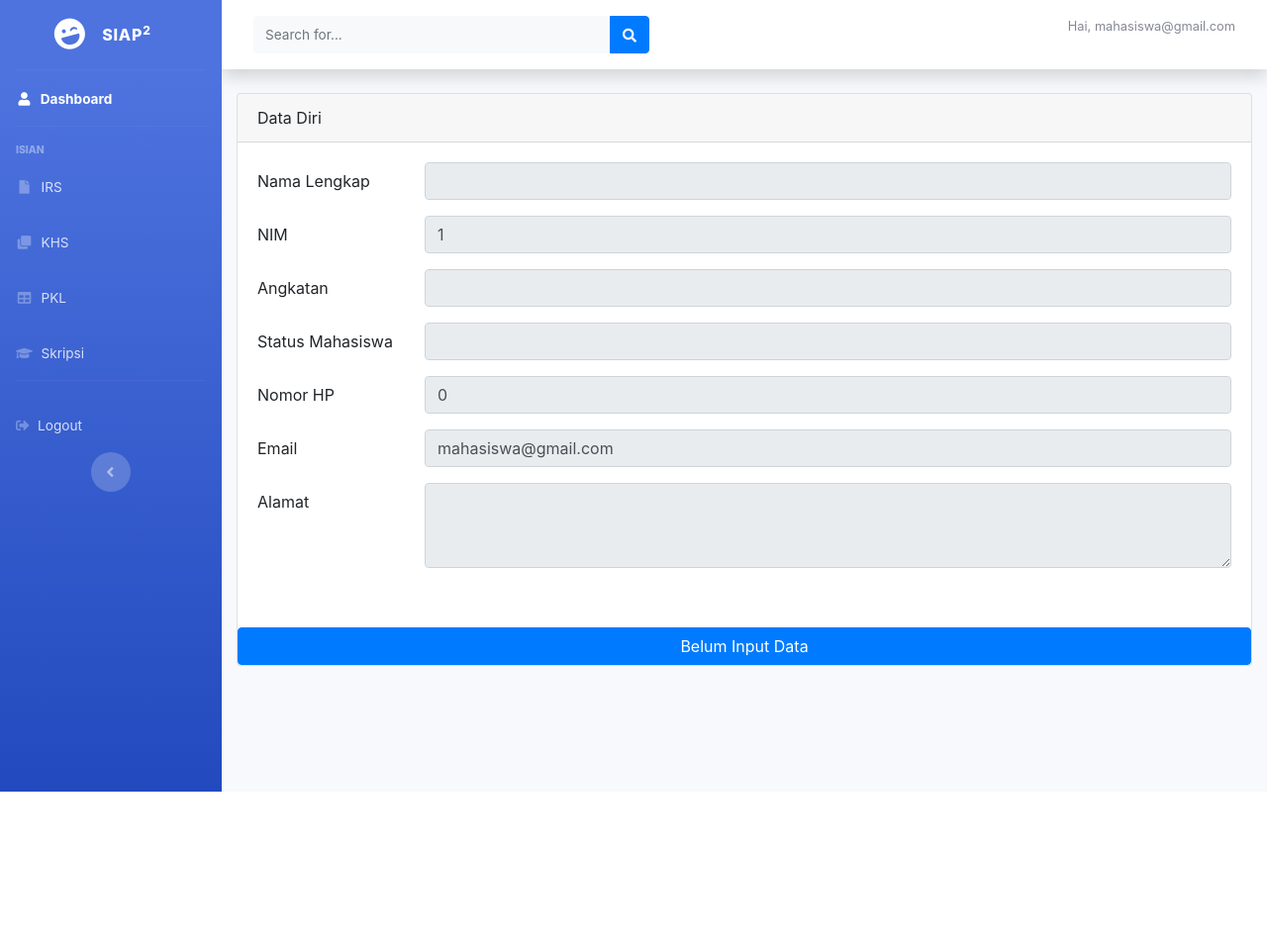
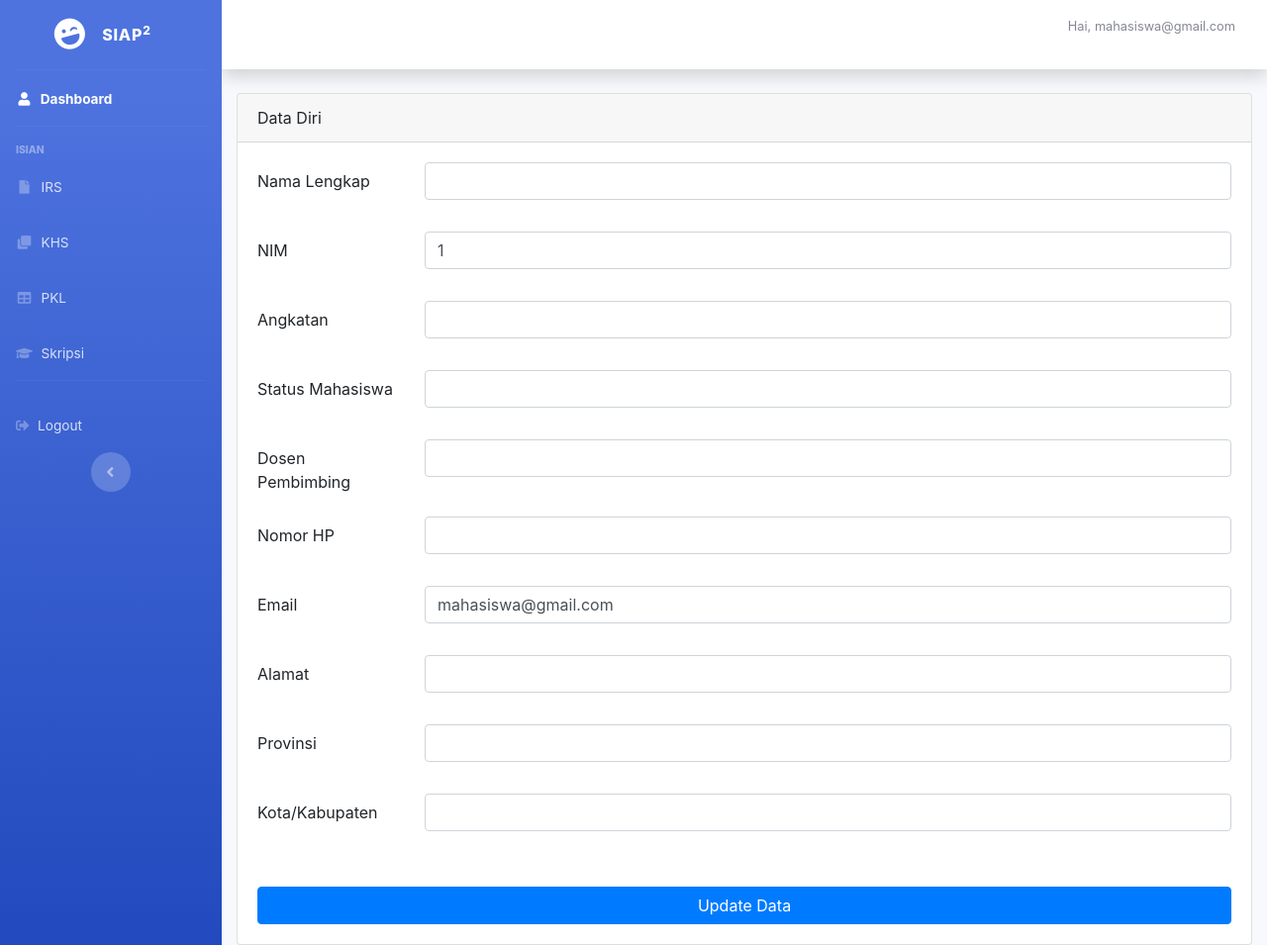
Before and after one commit to nikolaswidad/PPL_B_2022_8, a PHP site: page /mhs_view_data-diri.php in a window 1280 px wide. Shown: the whole page at 99% size. Before the commit the page ends 800 px from the top, so only its background shows below. Run offline with PHP 8.4, Linux system fonts and the light colour scheme; a user stored in the database is signed in; data comes from the database, SQL or seed files in the repository; data that the repository does not hold is empty; some libraries are stand-ins or nearby versions.

Commit message:
mhs data diri dan view

```diff
--- a/header.html
+++ b/header.html
@@ -35,19 +35,6 @@
 			<i class="fa fa-bars"></i>
 		</button>
 
-		<!-- Topbar Search -->
-		<form
-			class="d-none d-sm-inline-block form-inline mr-auto ml-md-3 my-2 my-md-0 mw-100 navbar-search">
-			<div class="input-group">
-				<input type="text" class="form-control bg-light border-0 small" placeholder="Search for..."
-					aria-label="Search" aria-describedby="basic-addon2">
-				<div class="input-group-append">
-					<button class="btn btn-primary" type="button">
-						<i class="fas fa-search fa-sm"></i>
-					</button>
-				</div>
-			</div>
-		</form>
 			<!-- Topbar Navbar -->
 			<ul class="navbar-nav ml-auto">
 
--- a/href.html
+++ b/href.html
@@ -1,4 +1,11 @@
 
+    <meta charset="utf-8">
+    <meta http-equiv="X-UA-Compatible" content="IE=edge">
+    <meta name="viewport" content="width=device-width, initial-scale=1, shrink-to-fit=no">
+    <meta name="description" content="">
+    <meta name="author" content="">
+
+    <title>SIAP-SIAP</title>
     <!-- Custom fonts for this template-->
     <link href="vendor/fontawesome-free/css/all.min.css" rel="stylesheet" type="text/css">
     <link
--- a/mhs_view_data-diri.php
+++ b/mhs_view_data-diri.php
@@ -16,9 +16,12 @@
     $angkatan = $row['angkatan'];
     $alamat = $row['alamat'];
     $hp = $row['hp'];
+    $nip = $row['nip'];
+    $provinsi = $row['id_provinsi'];
+    $kabupaten = $row['id_kabupaten'];
+
   }
 }
-
 
 ?>
 
@@ -81,28 +84,19 @@
                     <div class="row mb-3">
                       <label for="name" class="col-sm-2 col-form-label">Nama Lengkap</label>
                       <div class="col-sm-10">
-                        <input type="text" name="nama" id="nama" class="form-control" value="<?php echo $nama; ?>" readonly>
-                        <div id="error_name" style="color: red;">
-                          <?php if (isset($error_nama))  echo $error_nama ?>
-                        </div>
+                        <p class="form-control"><?php echo $nama; ?></p>
                       </div>
                     </div>
                     <div class="row mb-3">
                       <label for="nim" class="col-sm-2 col-form-label">NIM</label>
                       <div class="col-sm-10">
-                        <input type="text" name="nim" id="nim" class="form-control" value="<?php echo $nim; ?>" readonly>
-                        <!-- <div id="error_name" style="color: red;">
-                          <?php if (isset($error_nim))  echo $error_nim ?>
-                        </div> -->
+                        <p class="form-control"><?php echo $nim; ?></p>
                       </div>
                     </div>
                     <div class="row mb-3">
                       <label for="angkatan" class="col-sm-2 col-form-label">Angkatan</label>
                       <div class="col-sm-10">
-                        <input type="text" name="angkatan" id="angkatan" class="form-control" value="<?php echo $angkatan; ?>" readonly>
-                        <div id="error_name" style="color: red;">
-                          <?php if (isset($error_angkatan))  echo $error_angkatan ?>
-                        </div>
+                        <p class="form-control"><?php echo $angkatan; ?></p>
                       </div>
                     </div>
 
@@ -110,10 +104,13 @@
                     <div class="row mb-3">
                       <label for="status_mhs" class="col-sm-2 col-form-label">Status Mahasiswa</label>
                       <div class="col-sm-10">
-                        <input type="text" name="status_mhs" id="status_mhs" class="form-control" value="<?php echo $status_mhs; ?>" readonly>
-                        <div id="error_status_mhs" style="color: red;">
-                          <?php if (isset($error_status_mhs))  echo $error_status_mhs ?>
+                        <p class="form-control"><?php echo $status_mhs; ?></p>
                       </div>
+                    </div>
+                    <div class="row mb-3">
+                      <label for="nip" class="col-sm-2 col-form-label">Dosen Pembimbing</label>
+                      <div class="col-sm-10">
+                        <p class="form-control"><?php echo $nip; ?></p>
                       </div>
                     </div>
 
@@ -121,33 +118,35 @@
                     <div class="row mb-3">
                       <label for="hp" class="col-sm-2 col-form-label">Nomor HP</label>
                       <div class="col-sm-10">
-                          <input type="text" name="hp" id="hp" class="form-control" value="0<?php echo $hp; ?>" readonly>
-                          <div id="error_name" style="color: red;">
-                            <?php if (isset($error_hp))  echo $error_hp ?>
-                          </div>
+                        <p class="form-control"><?php echo $hp; ?></p>
                       </div>
                     </div>
                     <div class="row mb-3">
                       <label for="email" class="col-sm-2 col-form-label">Email</label>
                         <div class="col-sm-10">
-                        <input type="text" name="email" id="email" class="form-control" value="<?php if (isset($email)) echo $email; ?>" readonly>
-                        <!-- <div id="error_name" style="color: red;">
-                          <?php if (isset($error_email))  echo $error_email ?>
-                        </div> -->
+                          <p class="form-control"><?php echo $email; ?></p>
                         </div>
                     </div>
                     <div class="row mb-3">
                       <label for="alamat" class="col-sm-2 col-form-label">Alamat</label>
                       <div class="col-sm-10">
-                          <textarea name="alamat" id="alamat" rows="3" class="form-control" readonly><?php echo $alamat; ?></textarea>
-                          <div id="error_alamat" style="color: red;">
-                            <?php if (isset($error_alamat))  echo $error_alamat ?>
+                        <p class="form-control"><?php echo $alamat; ?></p>
                       </div>
                     </div>
+                    <div class="row mb-3">
+                      <label for="alamat" class="col-sm-2 col-form-label">Provinsi</label>
+                      <div class="col-sm-10">
+                        <p class="form-control"><?php echo $provinsi; ?></p>
+                      </div>
+                    </div>
+                    <div class="row mb-3">
+                      <label for="alamat" class="col-sm-2 col-form-label">Kota/Kabupaten</label>
+                      <div class="col-sm-10">
+                        <p class="form-control"><?php echo $kabupaten; ?></p>
                       </div>
                     </div>
                     <br>
-                    <a href="mhs_data-diri.php" class="btn btn-primary container-fluid">Belum Input Data</a>
+                    <a href="mhs_data-diri.php" class="btn btn-primary container-fluid">Update Data</a>
                   </form>
                 </div>
               </div>
```
Also changed, not shown: mhs_data-diri.php (+124 -88 lines). Lines whose indentation alone changed are shown as unchanged.
